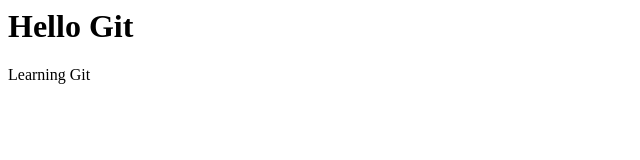
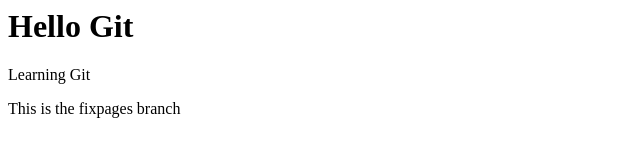
Before and after one commit to heydarish1994/git-practice, a plain HTML site: page index.html in a window 1280 px wide. Shown: the whole page, without its empty margins (0-640 px from the left). Drawn offline with Linux system fonts and the light colour scheme.

Commit message:
fix pages branch

```diff
--- a/index.html
+++ b/index.html
@@ -1,2 +1,3 @@
 <h1>Hello Git</h1>
 <p>Learning Git</p>
+<p>This is the fixpages branch</p>
```
